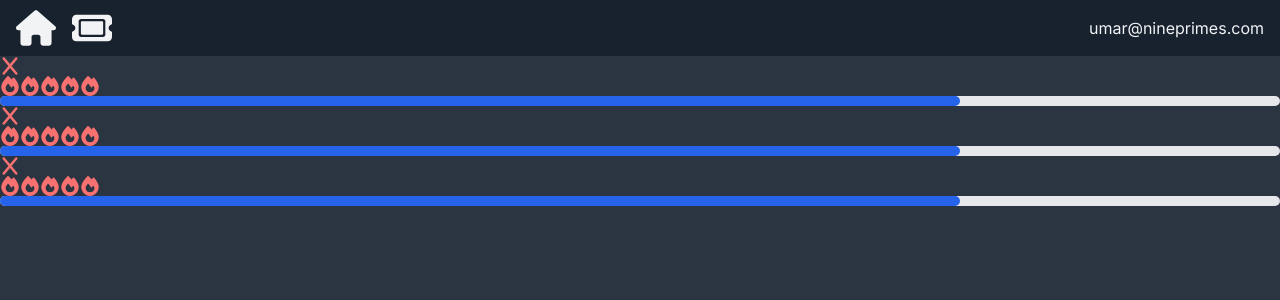
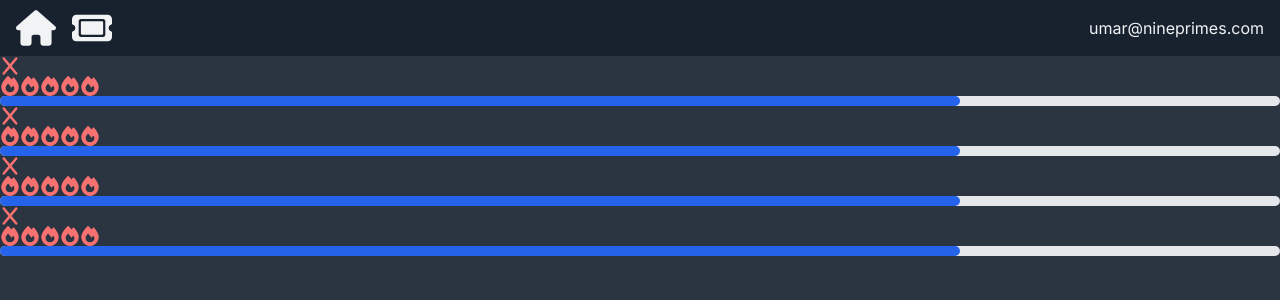
Before and after one commit to Muhammad-Umar-Khan/tickets_fs, a Next.js app: page / in a window 1280 px wide. Shown: the top 300 px of the page. Built offline with nearby package versions, Linux system fonts and the light colour scheme.

Commit message:
ticket card

```diff
--- a/app/page.tsx
+++ b/app/page.tsx
@@ -7,6 +7,7 @@ export default function Home() {
       <TicketCard />
       <TicketCard />
       <TicketCard />
+      <TicketCard />
     </Fragment>
   );
 }
```
